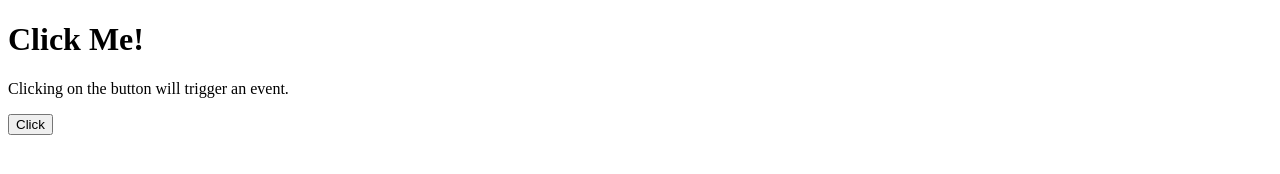
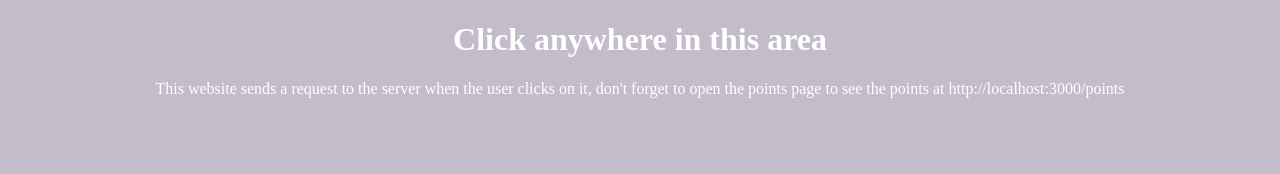
Before and after one commit to Abdulaziz1988/Kafka-click-track, a website: page src/public/index.html in a window 1280 px wide. Drawn offline with Linux system fonts and the light colour scheme.

Commit message:
update the html entrypoint

```diff
--- a/src/public/index.html
+++ b/src/public/index.html
@@ -1,41 +1,44 @@
 <!DOCTYPE html>
 <html>
-
   <head>
     <title>Simple Website</title>
   </head>
 
-<body>
-    <h1>Click Me!</h1>
-    <p>Clicking on the button will trigger an event.</p>
-    <button id="clickButton">Click</button>
+  <body style="background-color: rgb(195, 188, 202)">
+    <h1 style="text-align: center; color: white">
+      Click anywhere in this area
+    </h1>
+    <p style="text-align: center; color: white">
+      This website sends a request to the server when the user clicks on it,
+      don't forget to open the points page to see the points at
+      http://localhost:3000/points
+    </p>
     <script>
       // Send a request to the server when the user clicks on the website
-        document.addEventListener('click', function (event) {
+      document.addEventListener("click", function (event) {
         const coordinates = {
           x: event.clientX,
-                y: event.clientY
+          y: event.clientY,
         };
 
-            fetch('/event', {
-                method: 'POST',
+        fetch("/event", {
+          method: "POST",
           headers: {
-                    'Content-Type': 'application/json'
+            "Content-Type": "application/json",
           },
-                body: JSON.stringify({ event: 'click', coordinates: coordinates })
+          body: JSON.stringify({ event: "click", coordinates: coordinates }),
         })
-                .then(response => {
+          .then((response) => {
             if (response.ok) {
-                        console.log('Event sent successfully');
+              console.log("Event sent successfully");
             } else {
-                        console.error('Failed to send event');
+              console.error("Failed to send event");
             }
           })
-                .catch(error => {
-                    console.error('Error:', error);
+          .catch((error) => {
+            console.error("Error:", error);
           });
       });
     </script>
   </body>
-
 </html>
```
Lines whose indentation alone changed are shown as unchanged.
